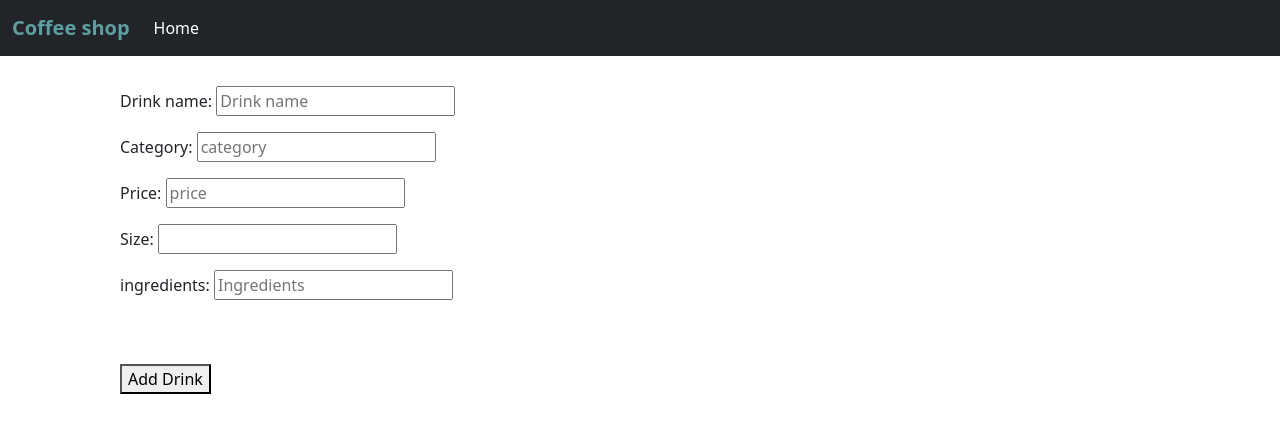
After one commit to nadahkhaledd/eT3-internship-tasks, a Django app: page /add/ in a window 1280 px wide. The commit adds this page. Shown: the top 433 px of the page. Run offline with Django 4.2, Linux system fonts and the light colour scheme.

Commit message:
new page to add

```diff
--- a/backend-task/backend/backend/urls.py
+++ b/backend-task/backend/backend/urls.py
@@ -20,6 +20,7 @@ from coffeeshop import views as coffee_views
 app_name = 'coffeeshop'
 urlpatterns = [
     path("home/", coffee_views.all, name="home"),
+    path("add/", coffee_views.add, name="add"),
     path("", coffee_views.base, name="base"),
     path('admin/', admin.site.urls),
 ]
--- /dev/null
+++ b/backend-task/backend/coffeeshop/templates/upload.html
@@ -0,0 +1,14 @@
+{% extends 'base.html' %}
+
+{% block content %}
+        <div class="container" style="padding: 30px">
+            <div class="col">
+                    <form method="POST" action="{% url 'base' %}" enctype="multipart/form-data" style="align-content: center; padding-left: 20px">
+                        {% csrf_token %}
+                        {{ data.as_p }}
+                        <button class="button is-success is-fullwidth is-medium mt-5"
+                                type="submit">Add Drink</button>
+                    </form>
+                </div>
+        </div>
+{% endblock %}
--- a/backend-task/backend/coffeeshop/views.py
+++ b/backend-task/backend/coffeeshop/views.py
@@ -5,15 +5,17 @@ from django.http import HttpResponse
 # # Create your views here.
 
 def base(request):
-    return HttpResponse("ok")
+    return HttpResponse("to see all drinks -> localhost:8000/home\n  &    to add new one -> localhost:8000/add")
 
-def all(request):
+def add(request):
     if request.method == "POST":
         form = DrinkForm(request.POST)
         if form.is_valid():
             form.save()
         return redirect(base)
 
-    data = DrinkForm()
+    return render(request, 'upload.html', {"data": DrinkForm})
+
+def all(request):
     drinks = beverage.objects.all()
-    return render(request, 'home.html', {'drinks': drinks, "data": data})
+    return render(request, 'home.html', {'drinks': drinks})
```
Also changed, not shown: backend-task/backend/coffeeshop/templates/home.html (+0 -9 lines).
